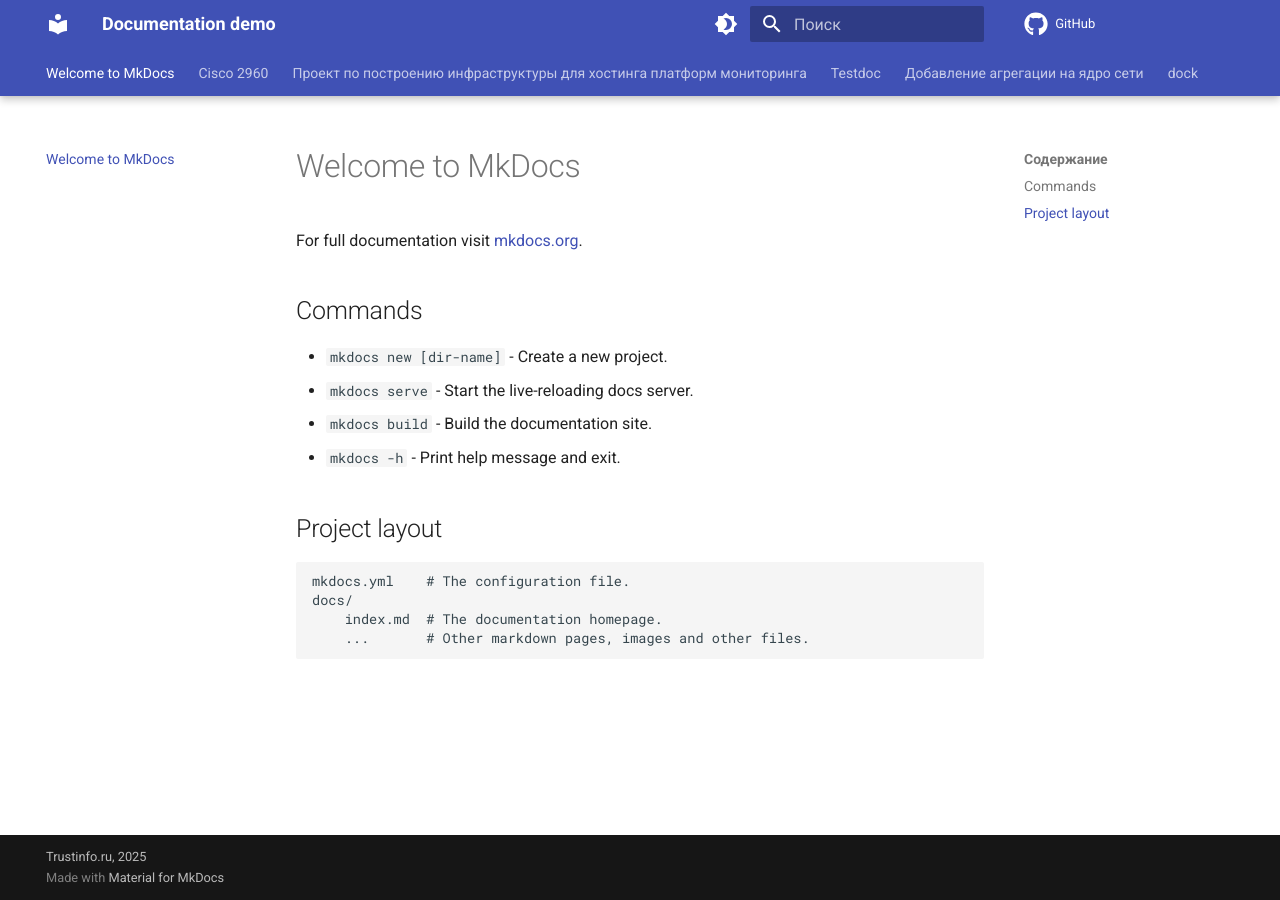
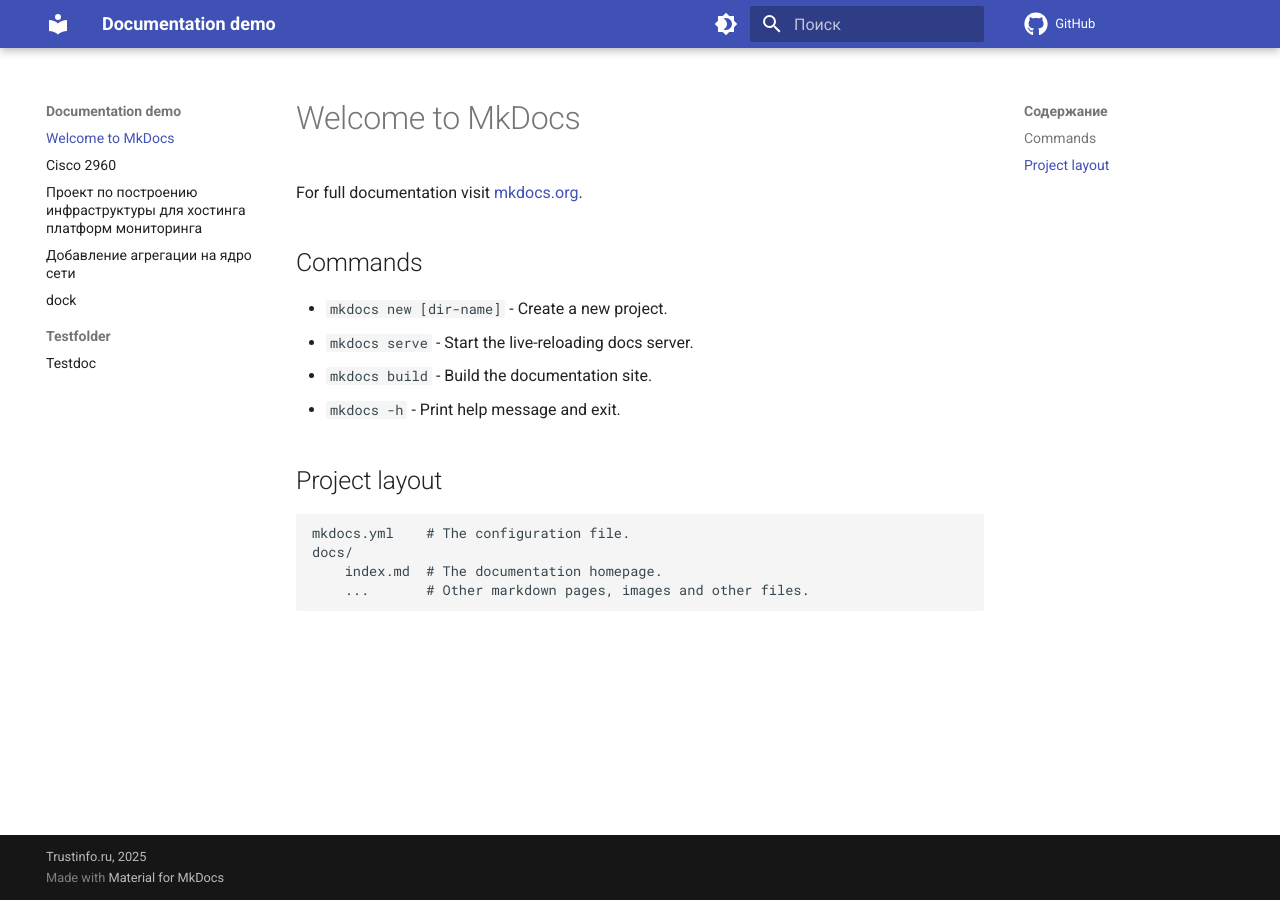
Before and after one commit to SailorUpiter/mkdocs, an MkDocs documentation site: the page built from docs/index.md, in a window 1280 px wide. Built offline with MkDocs 1.6.1 and Material for MkDocs 9.7.7, drawn with Linux system fonts in a browser that asks for light colours; comment, search, counter and statistics services are not loaded.

Commit message:
add folder

```diff
--- a/mkdocs.yml
+++ b/mkdocs.yml
@@ -20,10 +20,12 @@ theme:
   features:
     - navigation.instant
     - navigation.instant.progress
-    - navigation.tabs
-    - navigation.tabs.sticky
+    - navigation.sections
+#    - navigation.tabs
+#    - navigation.tabs.sticky
     - navigation.path
     - navigation.top
+    - navigation.prune
 plugins:
   - tags
   - search
```
Also changed, not shown: docs/testfolder/testdoc.md (renamed from docs/testdoc.md).
